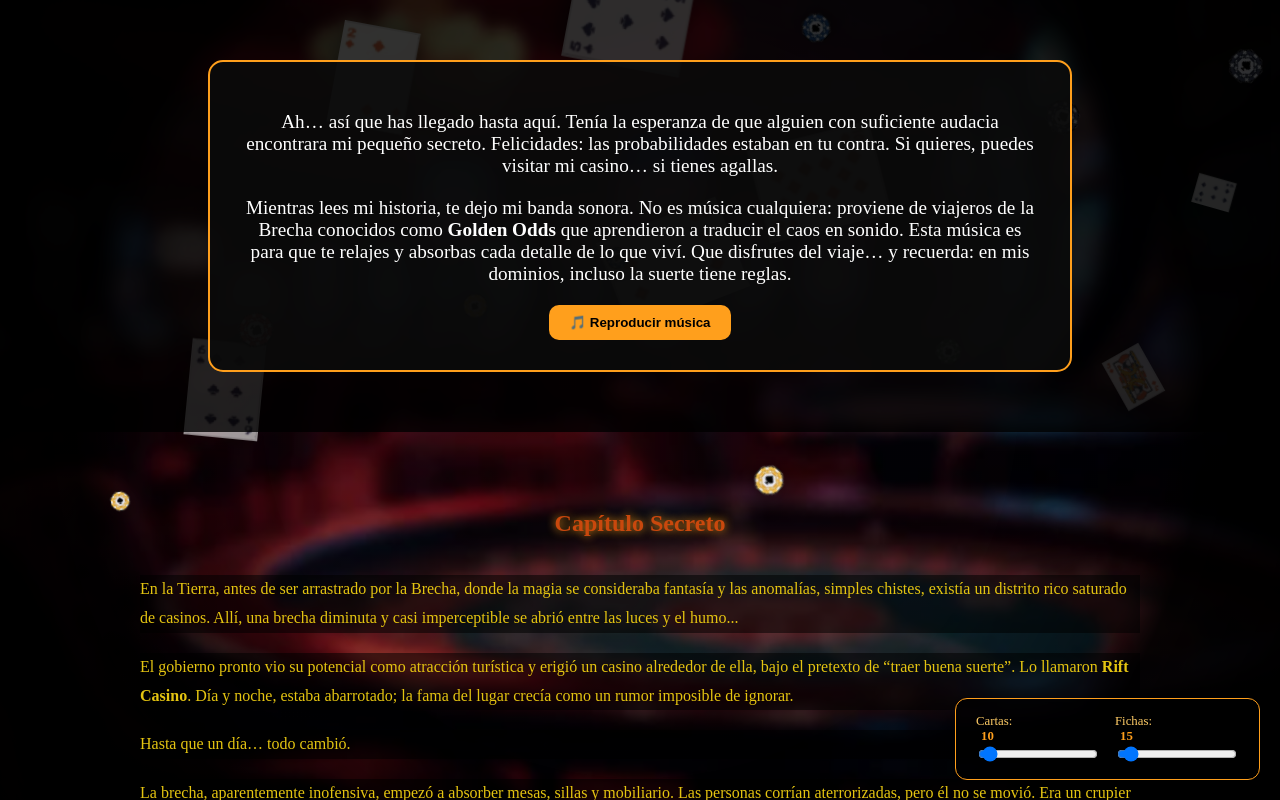
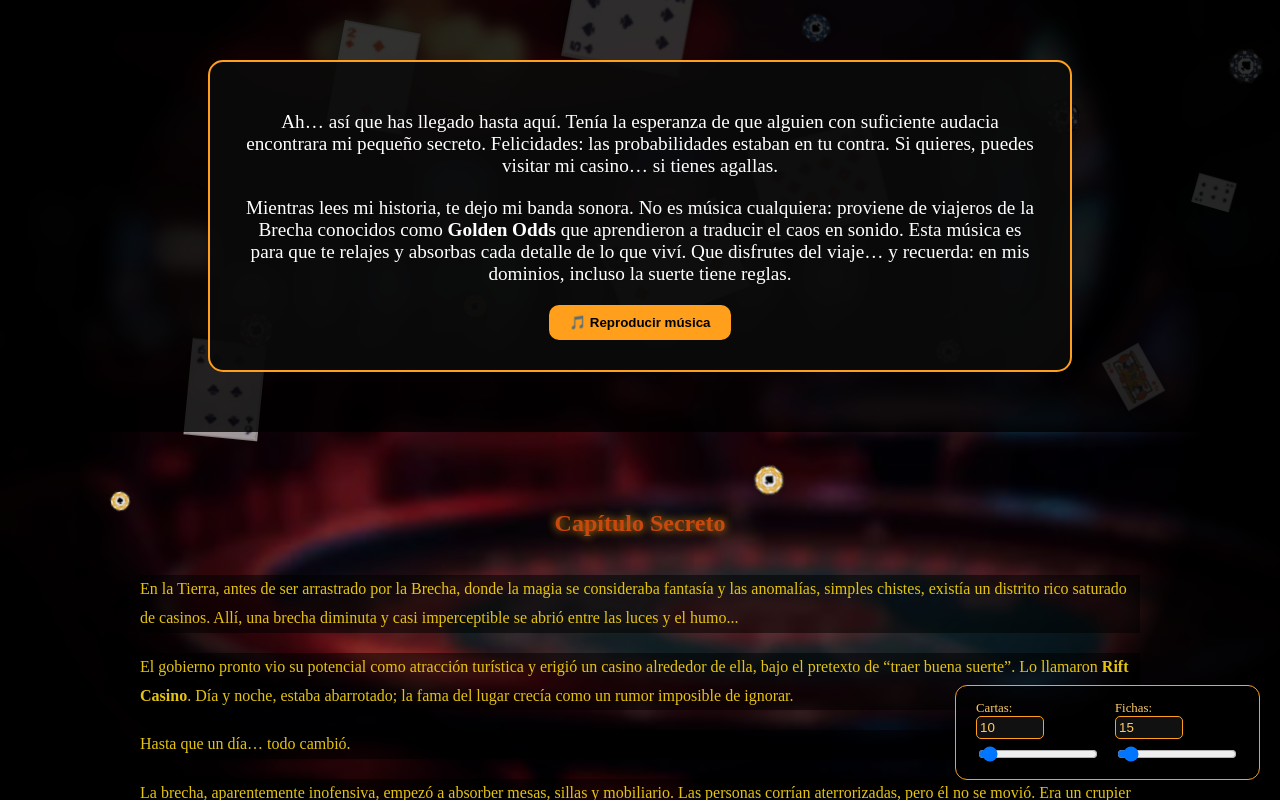
Before and after one commit to Interdimensional-Rift/The-House-Always-Wins, a plain HTML site: page index.html in a window 1280 px wide. Drawn offline with Linux system fonts and the light colour scheme.

Commit message:
Add files via upload

```diff
--- a/index.html
+++ b/index.html
@@ -95,14 +95,17 @@
     <!-- Controles de apuestas -->
 <div id="odds-controls">
   <label>
-    Cartas: <span id="cardsValue">10</span>
+    Cartas:
+    <input type="number" id="cardsInput" min="0" max="255" value="10">
     <input type="range" id="cardsRate" min="0" max="255" value="10">
   </label>
 
   <label>
-    Fichas: <span id="chipsValue">15</span>
+    Fichas:
+    <input type="number" id="chipsInput" min="0" max="255" value="15">
     <input type="range" id="chipsRate" min="0" max="255" value="15">
   </label>
+</div>
 </div>
 
 </body>
--- a/script.js
+++ b/script.js
@@ -3,11 +3,8 @@ const container = document.getElementById('game-container');
 /* ---------------------------------------
    CONFIGURACIÓN GENERAL
 --------------------------------------- */
-const maxCards = 150;
-const maxChips = 200;
-
-const cardsValueText = document.getElementById("cardsValue");
-const chipsValueText = document.getElementById("chipsValue");
+const maxCards = 255;
+const maxChips = 255;
 
 let paused = false;
 document.addEventListener('visibilitychange', () => {
@@ -18,7 +15,6 @@ document.addEventListener('visibilitychange', () => {
    CARTAS
 --------------------------------------- */
 
-// Lista de cartas
 const cards = [
   'imagenes/Jocker_Cards/JockerCard.png',
   'imagenes/Diamond_Cards/DiamondCard-A.png',
@@ -133,8 +129,6 @@ function createCard() {
     fall();
 }
 
-
-
 /* ---------------------------------------
    FICHAS
 --------------------------------------- */
@@ -155,8 +149,7 @@ function createChip() {
     const chip = document.createElement('div');
     chip.classList.add('card');
 
-    // Tamaño aleatorio
-    const size = 15 + Math.random() * 30; // 15px a 45px
+    const size = 15 + Math.random() * 30;
     chip.style.width = size + 'px';
     chip.style.height = size + 'px';
 
@@ -166,11 +159,9 @@ function createChip() {
     chip.style.left = `${Math.random() * (window.innerWidth - size)}px`;
     chip.style.top = '-80px';
 
-    // Velocidad dependiente del tamaño (grande = más lento)
     chip.speed = 4 - (size / 15);
     if (chip.speed < 0.8) chip.speed = 0.8;
 
-    // Rotación propia (rodando)
     chip.rotation = Math.random() * 360;
     chip.rotationSpeed = (Math.random() * 4 + 2) * (Math.random() < 0.5 ? -1 : 1);
 
@@ -202,23 +193,15 @@ function animateChips() {
 
 animateChips();
 
-
-// Limpiar todas las cartas cada 3 minutos
-/*setInterval(() => {
-    const allCards = document.querySelectorAll('.card');
-    allCards.forEach(card => card.remove());
-}, 180000);*/
-
-// Limpieza periódica de fichas
-/*setInterval(() => {
-    for (let chip of chips) {
-        container.removeChild(chip);
-    }
-    chips.length = 0;
-}, 180000);*/
+/* ---------------------------------------
+   CONTROLES (SLIDER + INPUT)
+--------------------------------------- */
 
 const cardsSlider = document.getElementById("cardsRate");
 const chipsSlider = document.getElementById("chipsRate");
+
+const cardsInput = document.getElementById("cardsInput");
+const chipsInput = document.getElementById("chipsInput");
 
 let cardsInterval = null;
 let chipsInterval = null;
@@ -226,11 +209,11 @@ let chipsInterval = null;
 function updateCardsRate() {
   if (cardsInterval) clearInterval(cardsInterval);
 
-  const value = parseInt(cardsSlider.value);
-  cardsValueText.textContent = value;
+  let value = parseInt(cardsSlider.value);
+  cardsInput.value = value;
 
   if (value > 0) {
-    const delay = 500 - value * 1.8; // ajustado para rango 0–255
+    const delay = 500 - value * 1.8;
     cardsInterval = setInterval(createCard, Math.max(10, delay));
   }
 }
@@ -238,8 +221,8 @@ function updateCardsRate() {
 function updateChipsRate() {
   if (chipsInterval) clearInterval(chipsInterval);
 
-  const value = parseInt(chipsSlider.value);
-  chipsValueText.textContent = value;
+  let value = parseInt(chipsSlider.value);
+  chipsInput.value = value;
 
   if (value > 0) {
     const delay = 500 - value * 1.8;
@@ -250,5 +233,22 @@ function updateChipsRate() {
 cardsSlider.addEventListener("input", updateCardsRate);
 chipsSlider.addEventListener("input", updateChipsRate);
 
+cardsInput.addEventListener("input", () => {
+  let value = parseInt(cardsInput.value) || 0;
+  value = Math.max(0, Math.min(255, value));
+  cardsInput.value = value;
+  cardsSlider.value = value;
+  updateCardsRate();
+});
+
+chipsInput.addEventListener("input", () => {
+  let value = parseInt(chipsInput.value) || 0;
+  value = Math.max(0, Math.min(255, value));
+  chipsInput.value = value;
+  chipsSlider.value = value;
+  updateChipsRate();
+});
+
+// iniciar valores por defecto
 updateCardsRate();
 updateChipsRate();
--- a/style.css
+++ b/style.css
@@ -213,3 +213,14 @@ body {
   color: #ff9f1c;
   margin-left: 5px;
 }
+
+/* Para que no quede mal */
+#odds-controls input[type="number"] {
+  width: 60px;
+  margin-bottom: 5px;
+  background: #111;
+  border: 1px solid #ff9f1c;
+  color: #ffcc66;
+  border-radius: 5px;
+  padding: 3px;
+}
```
